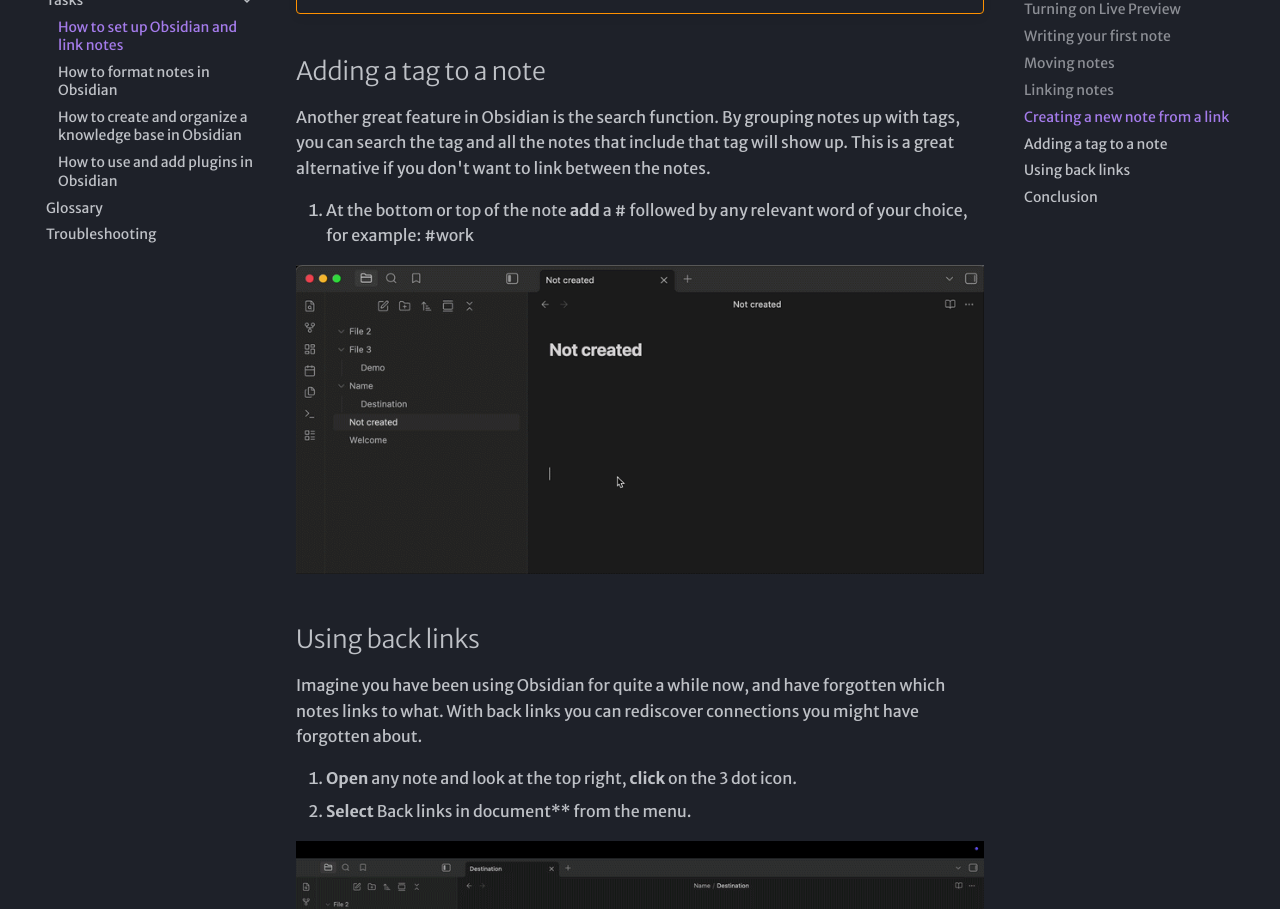
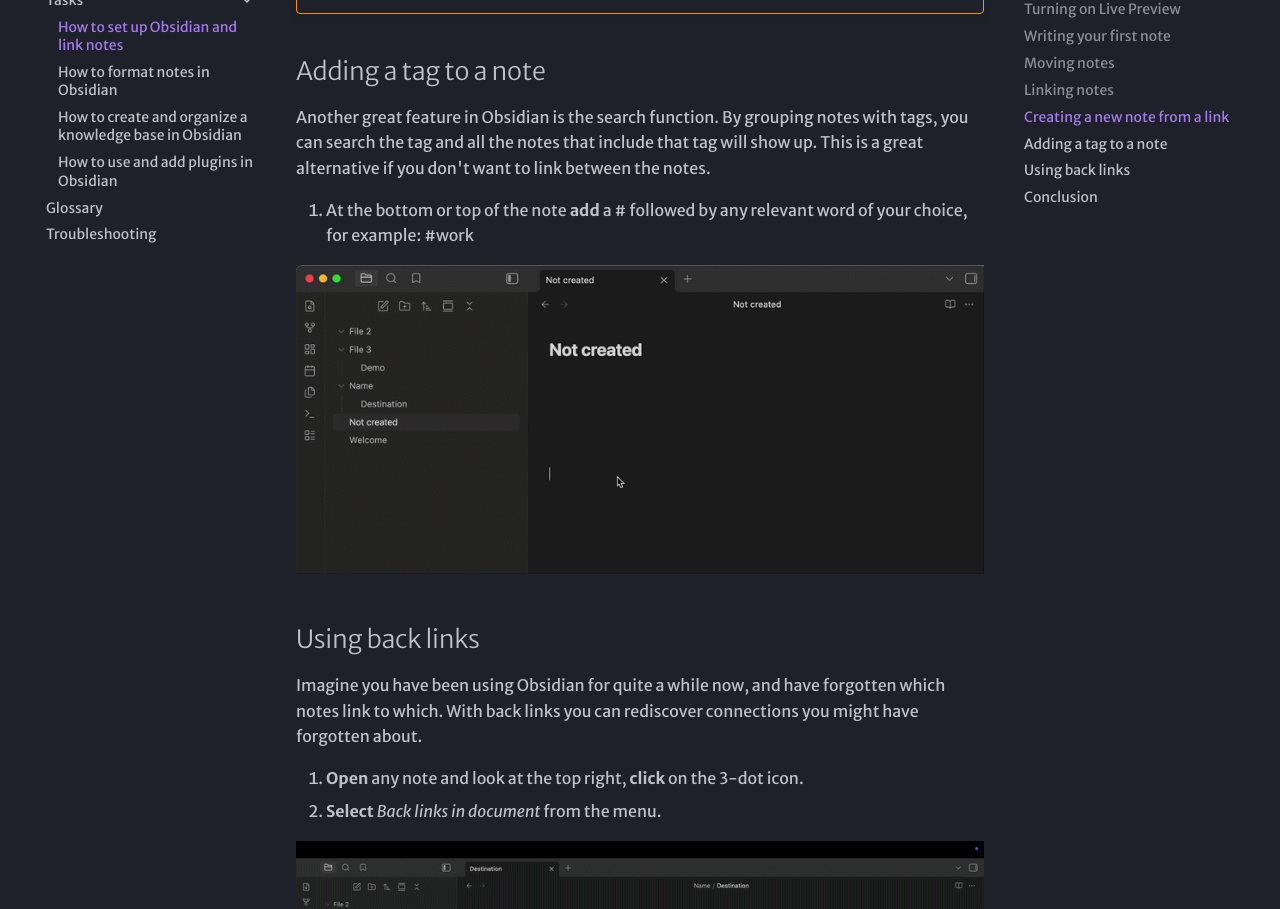
Before and after one commit to AllenLu12/COMP_2216_Obsidian_tutorial, an MkDocs documentation site: the page built from docs/tasks/task1.md, in a window 1280 px wide and 1400 px high, scrolled down 5249 px. Shown: the part 153-1062 px from the top of the window. Built offline with MkDocs 1.6.1 and Material for MkDocs 9.7.7, drawn with Linux system fonts in a browser that asks for light colours; some web fonts are replaced; some of the changed text lies outside the part shown.

Commit message:
Fix grammar in task 1

```diff
--- a/docs/tasks/task1.md
+++ b/docs/tasks/task1.md
@@ -16,7 +16,7 @@
 
 Now that you have created a vault, you should create several folders to store your notes.
 
-1. **Click** on the folder icon with a plus sign in the middle, on the left of your screen
+1. **Click** on the folder icon with a plus sign in the middle, on the left of your screen.
 2. **Click** on it and give the folder a name of your choice.
 3. **Repeat** it three times.
 
@@ -26,14 +26,14 @@
 
 Obsidian's Live Preview feature will allow you to see formatted text as you type it.
 
-1. **Click** on the cog icon on the bottom left of your screen right next to the vaults name.
+1. **Click** on the cog icon on the bottom left of your screen right next to the vault's name.
 2. **Click** on *Editor* and make sure default editing mode is on *Live Preview*.
 
 ![Live Preview](../assets/step3.gif "Live preview")
 
 ## Writing your first note
 
-1. **Right click** on any one of your folders and click *New note*.
+1. **Right-click** on any one of your folders and click *New note*.
 2. **Give** it a title of your choice.
 3. **Write** anything.
 
@@ -70,7 +70,7 @@
 
 ## Adding a tag to a note
 
-Another great feature in Obsidian is the search function. By grouping notes up with tags, you can search the tag and all the notes that include that tag will show up. This is a great alternative if you don't want to link between the notes.
+Another great feature in Obsidian is the search function. By grouping notes with tags, you can search the tag and all the notes that include that tag will show up. This is a great alternative if you don't want to link between the notes.
 
 1. At the bottom or top of the note **add** a # followed by any relevant word of your choice, for example: #work
 
@@ -78,10 +78,10 @@
 
 ## Using back links
 
-Imagine you have been using Obsidian for quite a while now, and have forgotten which notes links to what. With back links you can rediscover connections you might have forgotten about.
+Imagine you have been using Obsidian for quite a while now, and have forgotten which notes link to which. With back links you can rediscover connections you might have forgotten about.
 
-1. **Open** any note and look at the top right, **click** on the 3 dot icon.
-2. **Select** Back links in document** from the menu.
+1. **Open** any note and look at the top right, **click** on the 3-dot icon.
+2. **Select** *Back links in document* from the menu.
 
 ![Using back links](../assets/step9.gif "Using back links")
 
```
Also changed, not shown: other parts of docs/tasks/task1.md (+6 -6 lines), docs/index.md (+4 -4 lines), docs/tasks/task4.md (+13 -13 lines).
